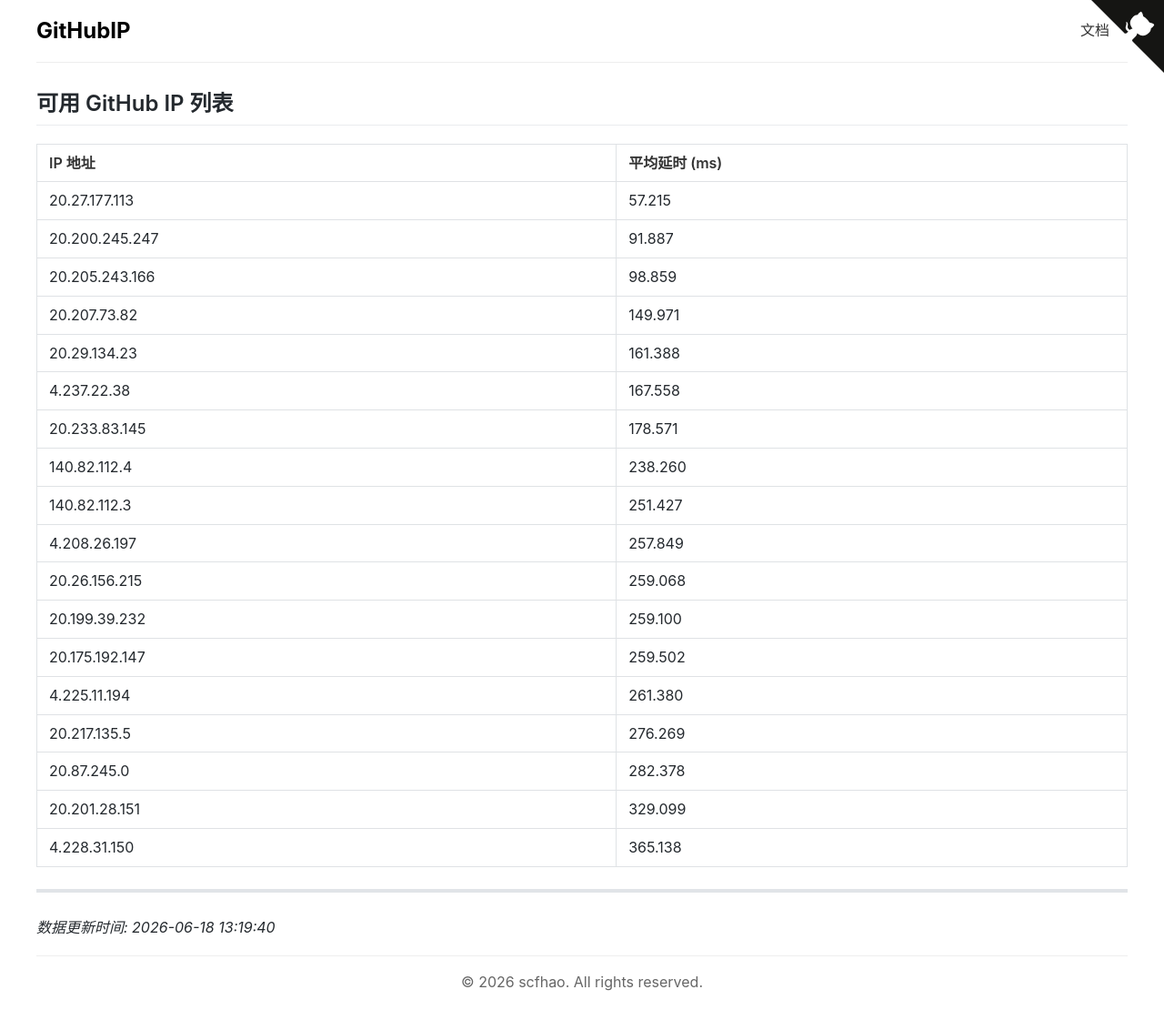
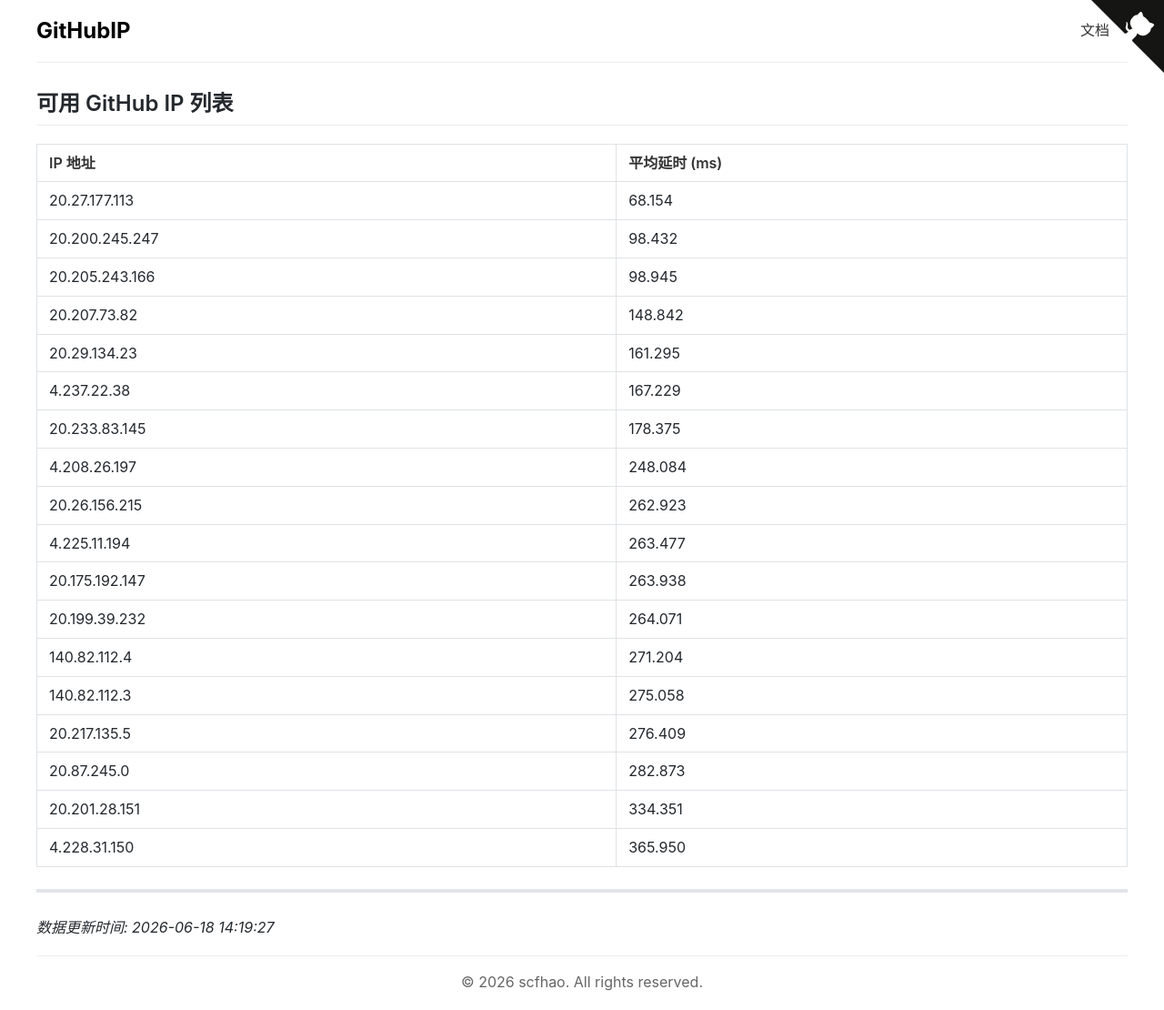
Before and after one commit to scfhao/GitHubIP, a Jekyll site: the page built from index.md, in a window 1280 px wide. Shown: the whole page at 91% size. Built offline with Jekyll 4.4.1, drawn with Linux system fonts in a browser that asks for light colours.

Commit message:
自动脚本执行 - 2026-06-18 14:19:27

```diff
--- a/index.md
+++ b/index.md
@@ -1,32 +1,32 @@
 ---
 layout: home
 title: GitHub IP 列表
-date: 2026-06-18 13:19:40
+date: 2026-06-18 14:19:27
 ---
 
 ## 可用 GitHub IP 列表
 
 | IP 地址 | 平均延时 (ms) |
 |---------|--------------|
-| 20.27.177.113 | 57.215 |
-| 20.200.245.247 | 91.887 |
-| 20.205.243.166 | 98.859 |
-| 20.207.73.82 | 149.971 |
-| 20.29.134.23 | 161.388 |
-| 4.237.22.38 | 167.558 |
-| 20.233.83.145 | 178.571 |
-| 140.82.112.4 | 238.260 |
-| 140.82.112.3 | 251.427 |
-| 4.208.26.197 | 257.849 |
-| 20.26.156.215 | 259.068 |
-| 20.199.39.232 | 259.100 |
-| 20.175.192.147 | 259.502 |
-| 4.225.11.194 | 261.380 |
-| 20.217.135.5 | 276.269 |
-| 20.87.245.0 | 282.378 |
-| 20.201.28.151 | 329.099 |
-| 4.228.31.150 | 365.138 |
+| 20.27.177.113 | 68.154 |
+| 20.200.245.247 | 98.432 |
+| 20.205.243.166 | 98.945 |
+| 20.207.73.82 | 148.842 |
+| 20.29.134.23 | 161.295 |
+| 4.237.22.38 | 167.229 |
+| 20.233.83.145 | 178.375 |
+| 4.208.26.197 | 248.084 |
+| 20.26.156.215 | 262.923 |
+| 4.225.11.194 | 263.477 |
+| 20.175.192.147 | 263.938 |
+| 20.199.39.232 | 264.071 |
+| 140.82.112.4 | 271.204 |
+| 140.82.112.3 | 275.058 |
+| 20.217.135.5 | 276.409 |
+| 20.87.245.0 | 282.873 |
+| 20.201.28.151 | 334.351 |
+| 4.228.31.150 | 365.950 |
 
 ---
 
-*数据更新时间: 2026-06-18 13:19:40*
+*数据更新时间: 2026-06-18 14:19:27*
```
